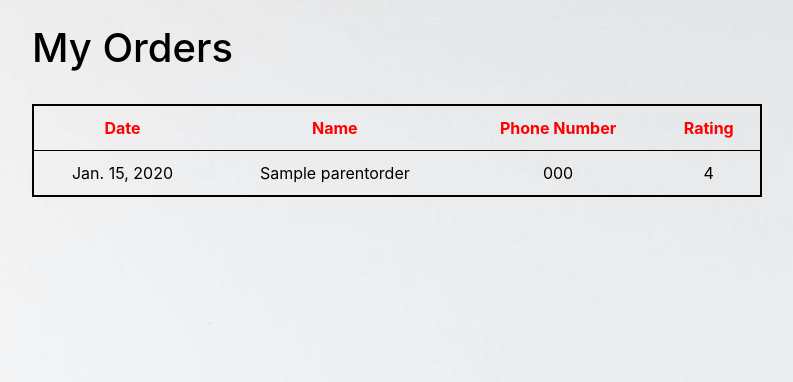
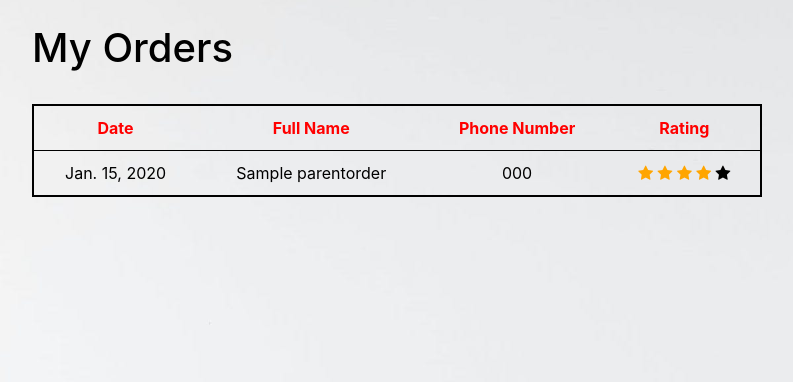
Before and after one commit to GalTayeb/SitterExpress, a Django app: page /p_orders/ in a window 1280 px wide. Shown: the part 56-438 px from the top of the page, without its empty margins (53-846 px from the left). Run offline with Django 3.2, Linux system fonts and the light colour scheme; tables that the repository leaves empty hold one stand-in row (values such as "Sample post"); some libraries are stand-ins or nearby versions.

Commit message:
New Update

```diff
--- a/babySitter/static/babySitter/main.css
+++ b/babySitter/static/babySitter/main.css
@@ -1,5 +1,5 @@
 body {
-  background: url('/media/Logo.jpg');
+  background: url('/media/Background1.jpg');
   background-size: 1400px;
   color: #000000;
   margin-top: 5rem;
--- a/babySitter/templates/babySitter/about.html
+++ b/babySitter/templates/babySitter/about.html
@@ -4,7 +4,7 @@
       <head>
         <style>
         body {
-            background-image: url('/media/Logo.jpg');
+            background-image: url('/media/Background1.jpg');
             margin-left: 750px;
             background-size: 1400px;
         }
--- a/babySitter/templates/babySitter/b_orders.html
+++ b/babySitter/templates/babySitter/b_orders.html
@@ -8,7 +8,7 @@
             <meta name="viewport" content="width=device-width, initial-scale=1">
             <style>
                 body{
-                    background-image: url('/media/Background2.jpeg');
+                    background-image: url('/media/Pic2.jpeg');
                     background-size: 1500px;
                 }
                 table {
@@ -37,7 +37,7 @@
         <table>
             <tr>
                 <th>Date</th>
-                <th>Name</th>
+                <th>Full Name</th>
                 <th>Phone Number</th>
             </tr>
             {% for info in data %}
--- a/babySitter/templates/babySitter/choice.html
+++ b/babySitter/templates/babySitter/choice.html
@@ -4,7 +4,7 @@
       <head>
         <style>
         body {
-            background-image: url('/media/Logo.jpg');
+            background-image: url('/media/Background1.jpg');
             margin-left: 750px;
             background-size: 1400px;
         }
--- a/babySitter/templates/babySitter/details.html
+++ b/babySitter/templates/babySitter/details.html
@@ -7,7 +7,7 @@
     <link rel="stylesheet" href="https://cdnjs.cloudflare.com/ajax/libs/font-awesome/4.7.0/css/font-awesome.min.css">
         <style>
             body{
-            background-image: url('/media/Background.jpeg');
+                background-image: url('/media/Pic1.jpeg');
                 background-size: 1500px;
             }
             .checked {
@@ -83,8 +83,7 @@
                 </h5>
                 {% endif %}
                 <br/>
-                <input type="hidden" min=0 class="form-control" value="{{ info.username }}" name="test">
-                <button type="submit" class="btn btn-dark">Order this BabySitter</button>
+                <button type="submit" class="btn btn-dark" value="{{ info.username }}" name="test">Order this BabySitter</button>
                 <br/><br/><br/><br/><br/>
             {% endif %}
             {% endfor %}
--- a/babySitter/templates/babySitter/home.html
+++ b/babySitter/templates/babySitter/home.html
@@ -22,7 +22,7 @@
             <div class="form-group col-12">
                 <div class="form-row">
                     <div class="form-group col-md-2">
-                        <input type="number" min=0 class="form-control" id="price" placeholder="Price" name="price">
+                        <input type="number" min=0 max="200" class="form-control" id="price" placeholder="Price" name="price">
                     </div>
                     <div class="form-group col-md-2">
                        <input type="number" min=0 max="9" class="form-control" id="kids" placeholder="Kids" name="kids">
--- a/babySitter/templates/babySitter/p_orders.html
+++ b/babySitter/templates/babySitter/p_orders.html
@@ -5,11 +5,16 @@
         <br/>
         <html>
         <head>
+            <!-- Font Awesome Icon Library -->
+            <link rel="stylesheet" href="https://cdnjs.cloudflare.com/ajax/libs/font-awesome/4.7.0/css/font-awesome.min.css">
             <meta name="viewport" content="width=device-width, initial-scale=1">
             <style>
                 body{
-                    background-image: url('/media/Background2.jpeg');
+                    background-image: url('/media/Pic2.jpeg');
                     background-size: 1500px;
+                }
+                .checked {
+                    color: orange;
                 }
                 table {
                     text-align: center;
@@ -37,7 +42,7 @@
         <table>
             <tr>
                 <th>Date</th>
-                <th>Name</th>
+                <th>Full Name</th>
                 <th>Phone Number</th>
                 <th>Rating</th>
             </tr>
@@ -46,7 +51,50 @@
                 <td>{{ info.date }}</td>
                 <td>{{ info.name }}</td>
                 <td>{{ info.phone_number }}</td>
-                <td>{{ info.rating }}</td>
+                <td>                {% if info.rating == 0 %}
+                <span class="fa fa-star"></span>
+                <span class="fa fa-star"></span>
+                <span class="fa fa-star"></span>
+                <span class="fa fa-star"></span>
+                <span class="fa fa-star"></span>
+                </h5>
+                {% elif info.rating == 1 %}
+                <span class="fa fa-star checked"></span>
+                <span class="fa fa-star"></span>
+                <span class="fa fa-star"></span>
+                <span class="fa fa-star"></span>
+                <span class="fa fa-star"></span>
+                </h5>
+                {% elif info.rating == 2 %}
+                <span class="fa fa-star checked"></span>
+                <span class="fa fa-star checked"></span>
+                <span class="fa fa-star"></span>
+                <span class="fa fa-star"></span>
+                <span class="fa fa-star"></span>
+                </h5>
+                {% elif info.rating == 3 %}
+                <span class="fa fa-star checked"></span>
+                <span class="fa fa-star checked"></span>
+                <span class="fa fa-star checked"></span>
+                <span class="fa fa-star"></span>
+                <span class="fa fa-star"></span>
+                </h5>
+                {% elif info.rating == 4 %}
+                <span class="fa fa-star checked"></span>
+                <span class="fa fa-star checked"></span>
+                <span class="fa fa-star checked"></span>
+                <span class="fa fa-star checked"></span>
+                <span class="fa fa-star"></span>
+                </h5>
+                {% elif info.rating == 5 %}
+                <span class="fa fa-star checked"></span>
+                <span class="fa fa-star checked"></span>
+                <span class="fa fa-star checked"></span>
+                <span class="fa fa-star checked"></span>
+                <span class="fa fa-star checked"></span>
+                </h5>
+                {% endif %}
+</td>
             </tr>
             {% endfor %}
         </table>
--- a/babySitter/templates/babySitter/thanks.html
+++ b/babySitter/templates/babySitter/thanks.html
@@ -4,7 +4,7 @@
       <head>
         <style>
         body {
-            background-image: url('/media/Logo.jpg');
+            background-image: url('/media/Background1.jpg');
             margin-left: 750px;
             background-size: 1400px;
         }
--- a/babySitter/templates/babySitter/welcome.html
+++ b/babySitter/templates/babySitter/welcome.html
@@ -4,7 +4,7 @@
       <head>
         <style>
         body {
-            background-image: url('/media/Logo.jpg');
+            background-image: url('/media/Background1.jpg');
             margin-left: 750px;
             background-size: 1400px;
         }
--- a/babySitter/views.py
+++ b/babySitter/views.py
@@ -22,7 +22,7 @@ def choice(request):
 def home(request):
     if request.user.is_authenticated:
         if request.user.is_babysitter:
-            return redirect('babySitter-about')
+            return redirect('babySitter-b_orders')
         elif request.user.is_parent:
             if request.method == 'POST':
                 price = request.POST.get('price') #salary_per_hour
@@ -40,7 +40,7 @@ def details(request):
         sitter = ModelUser.objects.filter(username=sitterName).first()
         babysitter = ModelBabysitter.objects.filter(user=sitter.id).first()
         p_orders.date = datetime.now()
-        p_orders.name = sitter.username
+        p_orders.name = sitter.first_name + " " + sitter.last_name
         p_orders.phone_number = babysitter.phone_number
         p_orders.rating = babysitter.rating
         p_orders.save()
--- a/users/templates/users/login.html
+++ b/users/templates/users/login.html
@@ -4,7 +4,7 @@
     <div class="content-section">
         <style>
         body {
-            background-image: url('/media/Logo.jpg');
+            background-image: url('/media/Background1.jpg');
             margin-left: 1000px;
             background-size: 1400px;
         }
--- a/users/templates/users/logout.html
+++ b/users/templates/users/logout.html
@@ -4,7 +4,7 @@
       <head>
         <style>
         body {
-            background-image: url('/media/Logo.jpg');
+            background-image: url('/media/Background1.jpg');
             margin-left: 750px;
             background-size: 1400px;
         }
--- a/users/templates/users/profile.html
+++ b/users/templates/users/profile.html
@@ -4,7 +4,7 @@
     <div class="content-section">
         <style>
         body {
-            background-image: url('/media/Logo.jpg');
+            background-image: url('/media/Background1.jpg');
             margin-left: 50px;
             background-size: 1400px;
         }
--- a/users/templates/users/register.html
+++ b/users/templates/users/register.html
@@ -4,7 +4,7 @@
     <div class="content-section">
         <style>
         body {
-            background-image: url('/media/Logo.jpg');
+            background-image: url('/media/Background1.jpg');
             margin-left: 50px;
             background-size: 1400px;
         }
--- a/users/views.py
+++ b/users/views.py
@@ -21,14 +21,14 @@ class register(View):
             b_user = b_form.save(commit=False)
             b_user.is_babysitter = True
             b_user.save()
-            messages.success(request, f'Your account has been created! You are now able to log in...')
+            messages.success(request, f'Your account has been created !!')
             return redirect('login')
 
         if p_form.is_valid():
             p_user = p_form.save(commit=False)
             p_user.is_parent = True
             p_user.save()
-            messages.success(request, f'Your account has been created! You are now able to log in...')
+            messages.success(request, f'Your account has been created !!')
             return redirect('login')
 
         return render(request, 'users/register.html',
```
Also changed, not shown: babySitter/migrations/0001_initial.py, media/Pic1.jpeg (renamed from media/Background.jpeg), media/Pic2.jpeg (renamed from media/Background2.jpeg), users/migrations/0001_initial.py. Lines whose indentation alone changed are shown as unchanged.
